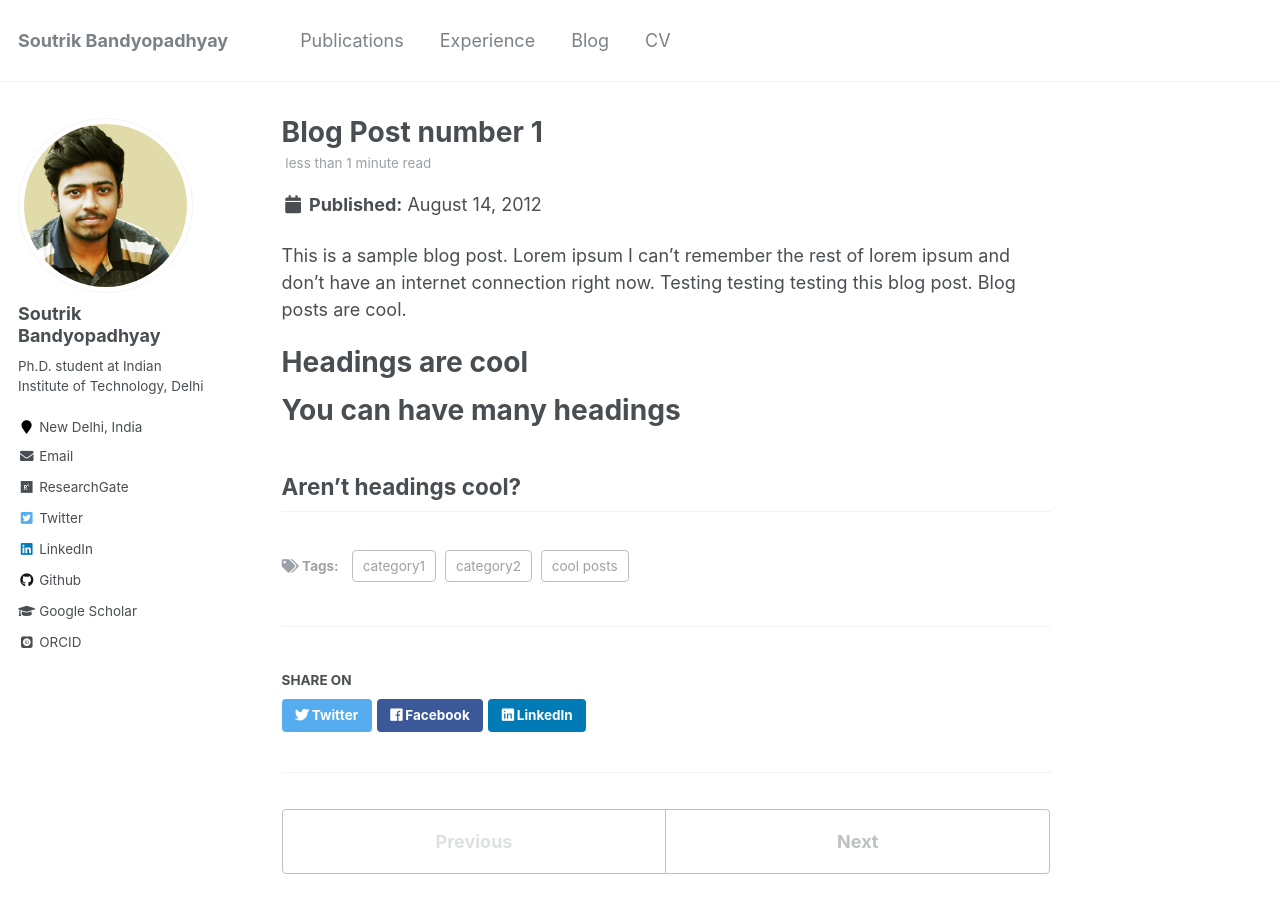
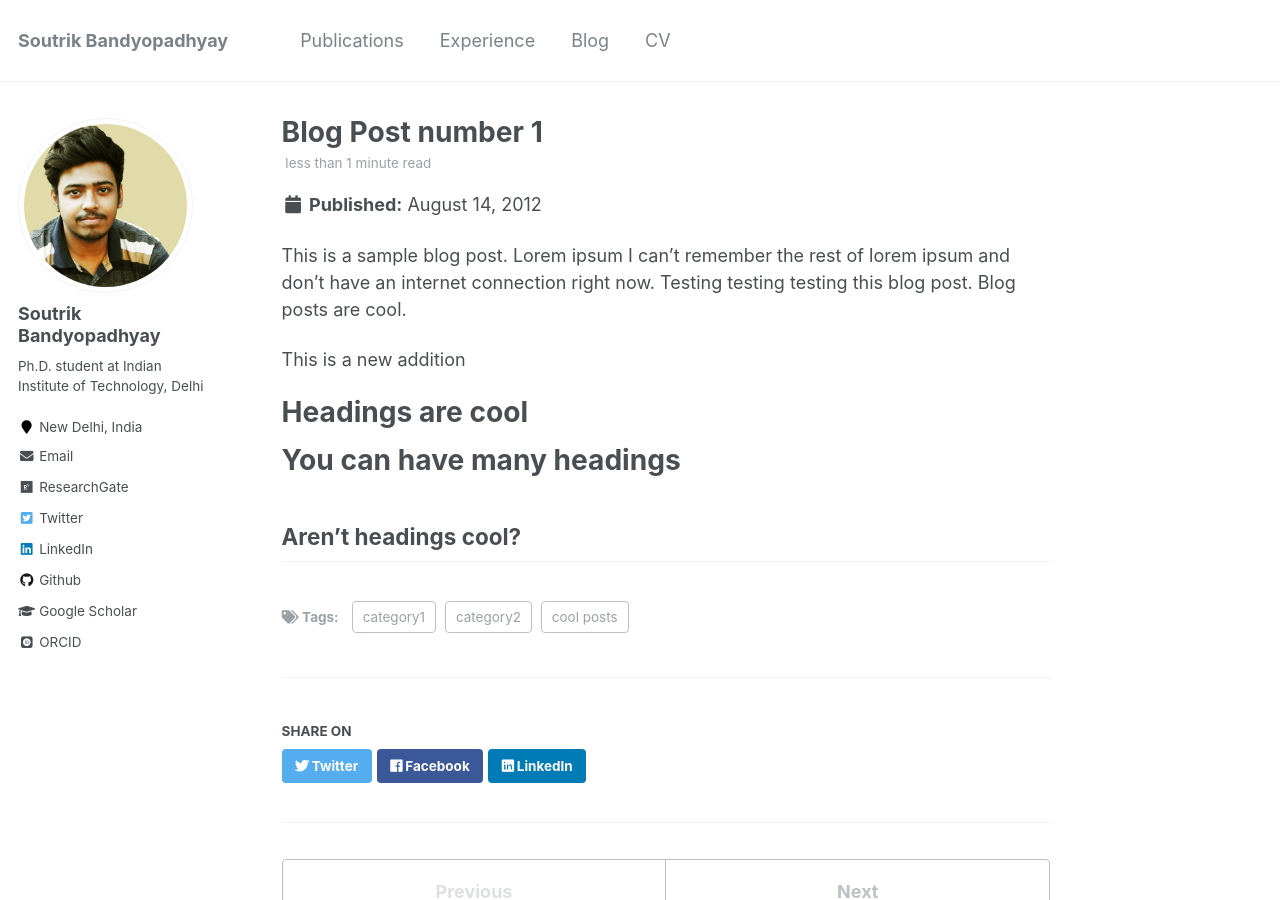
Before and after one commit to SoutrikBandyopadhyay/soutrikbandyopadhyay.github.io, a Jekyll site: the page built from _posts/2012-08-14-blog-post-1.md, in a window 1280 px wide and 900 px high. Built offline with Jekyll 4.4.1, drawn with Linux system fonts in a browser that asks for light colours; some web fonts are replaced.

Commit message:
Added some dummy lines in blog

```diff
--- a/_posts/2012-08-14-blog-post-1.md
+++ b/_posts/2012-08-14-blog-post-1.md
@@ -10,6 +10,8 @@ tags:
 
 This is a sample blog post. Lorem ipsum I can't remember the rest of lorem ipsum and don't have an internet connection right now. Testing testing testing this blog post. Blog posts are cool.
 
+This is a new addition
+
 Headings are cool
 ======
 
```
